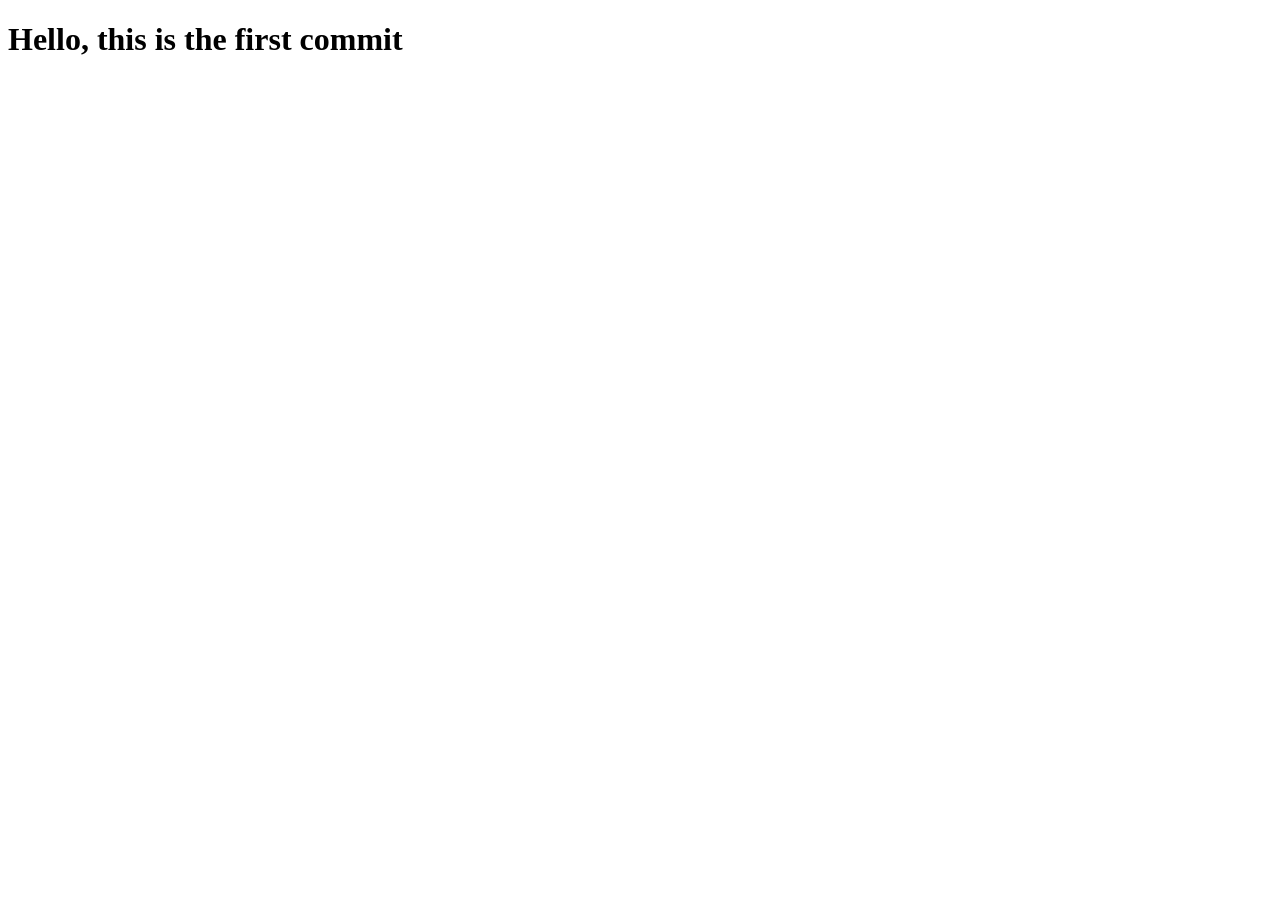
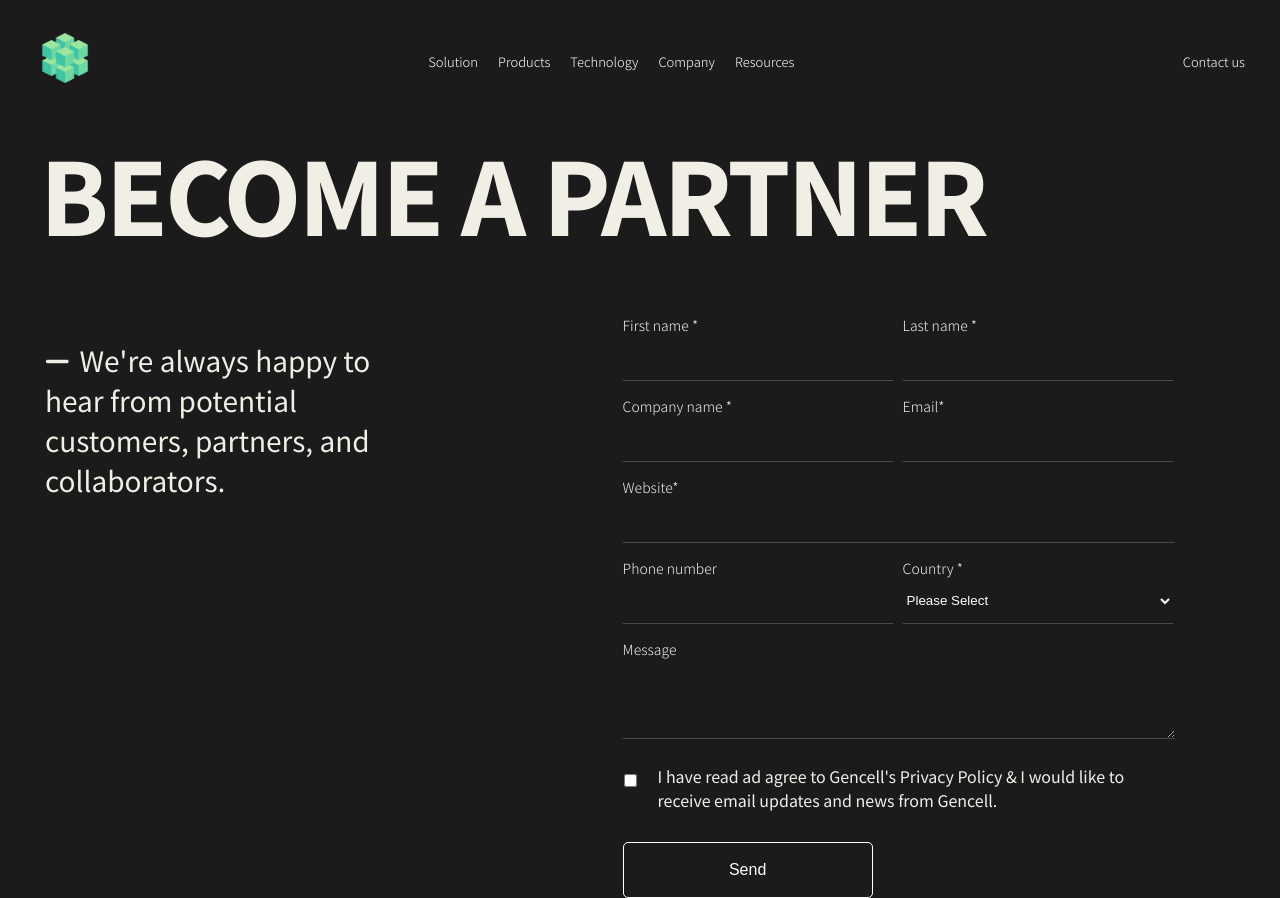
Before and after one commit to Abhishekwmg/intFormTwo, a plain HTML site: page index.html in a window 1280 px wide. Before the commit the page ends 800 px from the top, so only its background shows below. Drawn offline with Linux system fonts and the light colour scheme.

Commit message:
Final Commit

```diff
--- a/css/style.css
+++ b/css/style.css
@@ -0,0 +1,195 @@
+@import url('https://fonts.googleapis.com/css2?family=Noto+Sans+KR:wght@100;200;300;400;500;800&display=swap');
+
+*{
+    padding: 0;
+    margin: 0;
+    box-sizing: border-box;
+}
+
+body{
+    background-color: #1b1b1c;
+    color: #f1efe5;
+    font-family: 'Noto Sans KR', sans-serif;
+}
+
+.header{
+    width: 100%;
+    height: 15vh;
+    display: flex;
+    align-items: center;
+    justify-content: space-between;
+}
+
+.header .logo {
+    width: 50px;
+}
+
+.header .logo img{
+    width: inherit;
+    margin-left: 40px;
+}
+
+.header .contact ul li a{
+    margin-right: 25px;
+}
+
+.header nav .navigation {
+    display: flex;
+}
+
+a{
+    text-decoration: none;
+    color: #fff;
+    font-size: 13px;
+    font-weight: 300;
+}
+
+li{
+    list-style: none;
+    padding: 10px;
+}
+
+.heading h1 {
+    color: #f1efe5;
+    font-size: 100px;
+    text-transform: uppercase;
+    letter-spacing: -3px;
+    margin-left: 40px;
+}
+
+.main-content {
+    width: 100%;
+    margin-top: 50px;
+    display: flex;
+}
+
+.left-section {
+    width: 800px;
+}
+
+.left-section p {
+    width: 450px;
+    padding: 25px 45px;
+    font-size: 28px;
+    font-weight: 400;
+}
+
+.left-section p span {
+    padding-right: 10px;
+}
+
+.right-section {
+    /* flex-basis: 950px; */
+    align-items: center;
+}
+
+form .flex-container {
+    display: flex;
+}
+
+.flex-container .fname {
+    padding-right: 10px;
+}
+
+.flex-container .company {
+    padding-right: 10px;
+}
+
+.flex-container .phone {
+    padding-right: 10px;
+}
+
+form .website input{
+    width: 84%;
+}
+
+form .check {
+    display: flex;
+    margin-top: 20px;
+    align-items: center;
+}
+
+form .check input {
+    width: 15px;
+    margin-right: 20px;
+}
+
+form .check .para{
+    width: 75%;
+}
+
+label {
+    display: block;
+    font-size: 14px;
+    font-weight: 300;
+}
+
+input {
+    border: none;
+    background: transparent;
+    border-bottom: 1px solid #494947;
+    outline: none;
+    color: #fff;
+    padding: 15px 2px;
+    width: 270px;
+    margin-bottom: 15px;
+    transition: all 0.2s ease-in;
+}
+
+input:hover{
+    border-bottom: 1px solid #fff;
+}
+
+input::-webkit-outer-spin-button,
+input::-webkit-inner-spin-button {
+  -webkit-appearance: none;
+  margin: 0;
+}
+
+select {
+    border: none;
+    background-color: #1b1b1c;
+    border-bottom: 1px solid #494947;
+    padding: 14px 0;
+    width: 270px;
+    color: #fff;
+}
+
+select:hover{
+    border-bottom: 1px solid #fff;
+}
+
+textarea {
+    color: #fff;
+    height: 70px;
+    margin-top: 10px;
+    background: #1b1b1c;
+    border: none;
+    outline: none;
+    border-bottom: 1px solid #494947;
+    width: 84%;
+    transition: all 0.2s ease-in;
+}
+
+textarea:hover{
+    border-bottom: 1px solid #fff;
+}
+
+form button {
+    background: transparent;
+    border: 1px solid #fff;
+    width: 250px;
+    padding: 18px;
+    color: #fff;
+    font-size: 16px;
+    font-weight: 6  00;
+    margin-top: 30px;
+    cursor: pointer;
+    transition: all 0.2s ease-in;
+    border-radius: 5px;
+}
+
+form button:hover{
+    background-color: #fff;
+    color: #000;
+}
--- a/index.html
+++ b/index.html
@@ -4,8 +4,100 @@
     <meta charset="UTF-8">
     <meta name="viewport" content="width=device-width, initial-scale=1.0">
     <title>intFormTwo</title>
+    <link rel="stylesheet" href="https://cdnjs.cloudflare.com/ajax/libs/font-awesome/6.5.1/css/all.min.css" integrity="sha512-DTOQO9RWCH3ppGqcWaEA1BIZOC6xxalwEsw9c2QQeAIftl+Vegovlnee1c9QX4TctnWMn13TZye+giMm8e2LwA==" crossorigin="anonymous" referrerpolicy="no-referrer" />
+    <link rel="stylesheet" href="./css/style.css">
 </head>
 <body>
-    <h1>Hello, this is the first commit</h1>
+    <div class="header">
+        <div class="logo">
+            <img src="./img/one.png" alt="">
+        </div>
+        <nav>
+            <ul class="navigation">
+                <li><a href="#">Solution</a></li>
+                <li><a href="#">Products</a></li>
+                <li><a href="#">Technology</a></li>
+                <li><a href="#">Company</a></li>
+                <li><a href="#">Resources</a></li>
+            </ul>
+        </nav>
+        <div class="contact">
+            <ul>
+                <li><a href="#">Contact us</a></li>
+            </ul>
+        </div>
+    </div>
+    <div class="heading">
+        <h1>become a partner</h1>
+    </div>
+    <section class="main-content">
+        <div class="left-section">
+            <p><span><i class="fa-solid fa-minus"></i></span>We're always happy to hear from potential customers, partners, and collaborators.</p>
+        </div>
+        <div class="right-section">
+            <form>
+                <div class="flex-container">
+                    <div class="fname">
+                        <label>First name <span class="star">*</span></label>
+                        <input type="text">
+                    </div>
+                    <div class="lname">
+                        <label>Last name <span class="star">*</span></label>
+                        <input type="text">
+                    </div>
+                </div>
+                <div class="flex-container">
+                    <div class="company">
+                        <label>Company name <span class="star">*</span></label>
+                        <input type="text">
+                    </div>
+                    <div class="email">
+                        <label>Email<span class="star">*</span></label>
+                        <input type="email">
+                    </div>
+                </div>
+                <div class="website">
+                    <label>Website<span class="star">*</span></label>
+                    <input type="text">
+                </div>
+                <div class="flex-container">
+                    <div class="phone">
+                        <label>Phone number</label>
+                        <input type="number">
+                    </div>
+                    <div class="country">
+                        <label>Country <span class="star">*</span></label>
+                        <select>
+                            <option>Please Select</option>
+                            <option>Albania</option>
+                            <option>Bahamas</option>
+                            <option>Canada</option>
+                            <option>Dominica</option>
+                            <option>Ethiopia</option>
+                            <option>Gabon</option>
+                            <option>Haiti</option>
+                            <option>France</option>
+                            <option>Kuwait</option>
+                            <option>Lebanon</option>
+                            <option>Malta</option>
+                            <option>Nepal</option>
+                            <option>Portugal</option>
+                            <option>India</option>
+                            <option>South Africa</option>
+                        </select>
+                    </div>
+                </div>
+                <div class="message">
+                    <label>Message</label>
+                    <textarea name="" id="" cols="30" rows="10"></textarea>
+                </div>
+                <div class="check">
+                    <input type="checkbox">
+                    <p class="para">I have read ad agree to Gencell's Privacy Policy & I would like to receive email updates and news from Gencell.</p>
+                </div>
+                <button>Send</button>
+            </form>
+        </div>
+    </section>
 </body>
 </html>
```
Also changed, not shown: img/one.png (added).
